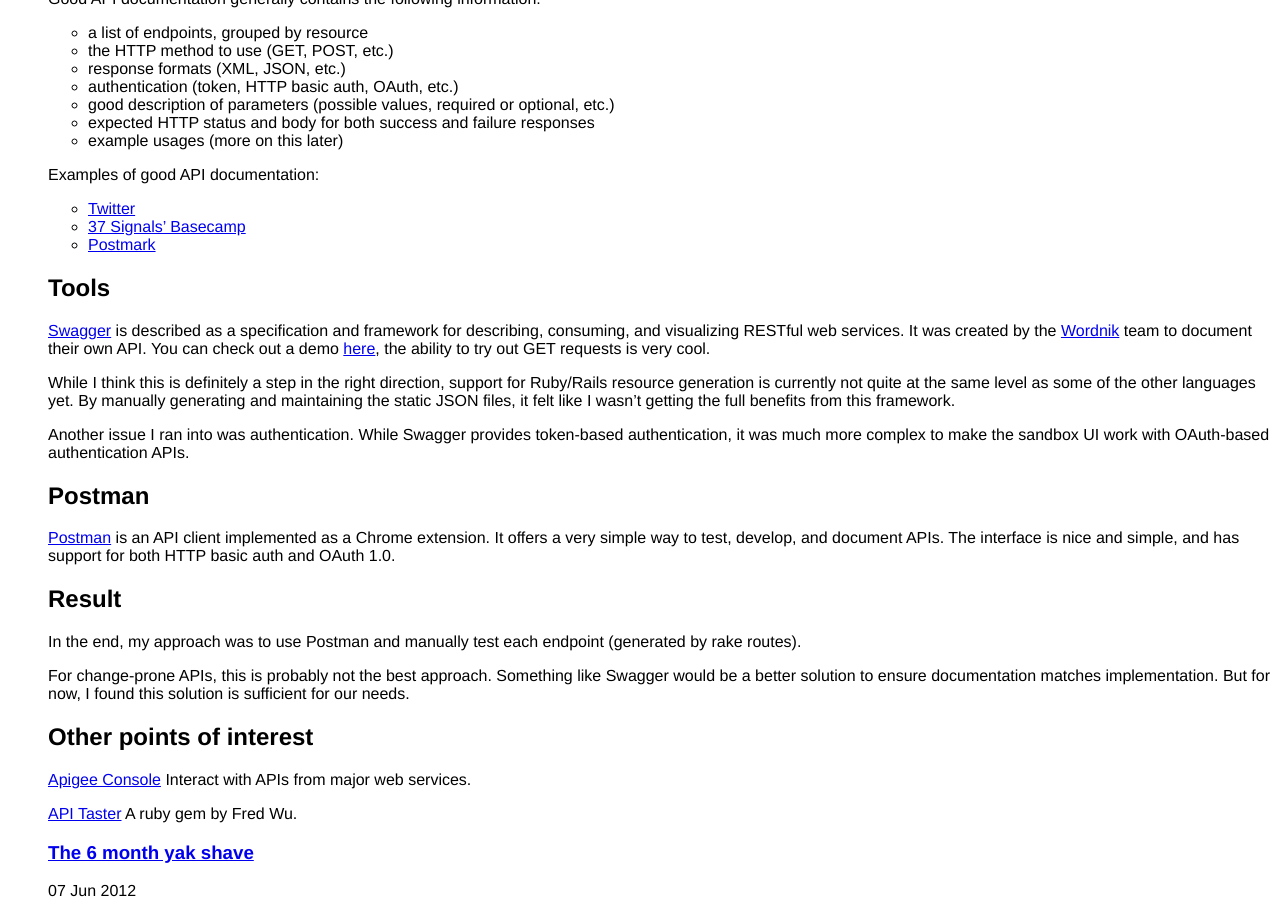
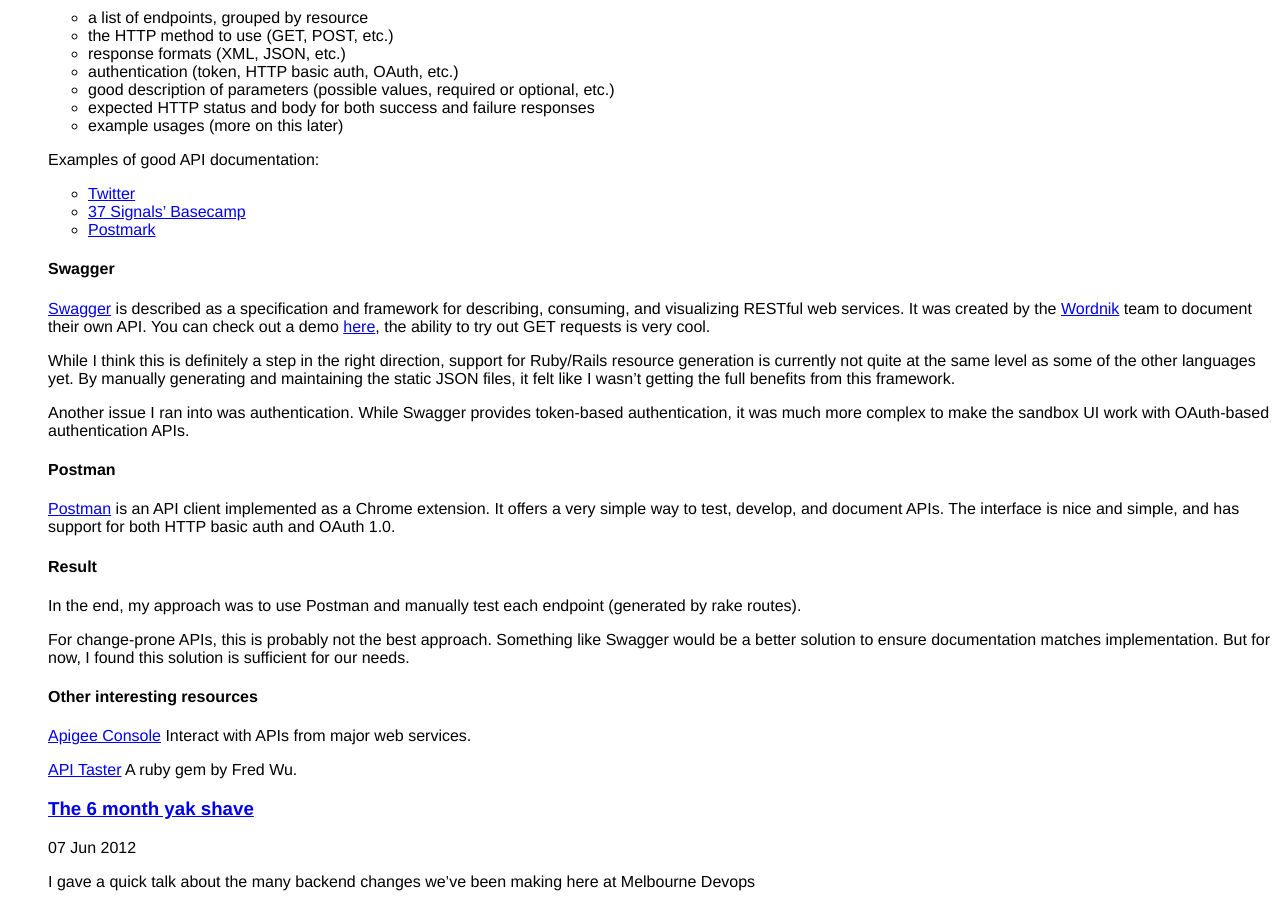
Before and after one commit to square-circle-triangle/square-circle-triangle.github.com, a Jekyll site: the page built from index.html, in a window 1280 px wide and 900 px high, scrolled down 357 px. Built offline with Jekyll 4.4.1, drawn with Linux system fonts in a browser that asks for light colours; Markdown is read by kramdown in place of the engine named in the settings.

Commit message:
update post

```diff
--- a/_posts/2012-07-18-documenting-apis.markdown
+++ b/_posts/2012-07-18-documenting-apis.markdown
@@ -3,7 +3,7 @@ layout: post
 title: Documenting APIs
 ---
 
-## Background ##
+#### Background ####
 
 Documenting an API is tricky.
 
@@ -11,7 +11,7 @@ There is even a [startup](http://apiary.io/ "apiary.io") trying to solve this pr
 
 Recently I have been looking at various ways to document our APIs, I would like to share my experience and outcome.
 
-## What makes a good API documentation? ##
+#### What makes a good API documentation? ####
 
 Good API documentation generally contains the following information:
 
@@ -29,22 +29,22 @@ Examples of good API documentation:
 - [37 Signals' Basecamp](https://github.com/37signals/bcx-api)
 - [Postmark](http://developer.postmarkapp.com/developer-build.html)
 
-## Tools ##
+#### Swagger ####
 [Swagger](http://swagger.wordnik.com/) is described as a specification and framework for describing, consuming, and visualizing RESTful web services. It was created by the [Wordnik](http://www.wordnik.com/) team to document their own API. You can check out a demo [here](http://petstore.swagger.wordnik.com/), the ability to try out GET requests is very cool.
 
 While I think this is definitely a step in the right direction, support for Ruby/Rails resource generation is currently not quite at the same level as some of the other languages yet. By manually generating and maintaining the static JSON files, it felt like I wasn't getting the full benefits from this framework.
 
 Another issue I ran into was authentication. While Swagger provides token-based authentication, it was much more complex to make the sandbox UI work with OAuth-based authentication APIs.
 
-## Postman ##
+#### Postman ####
 [Postman](https://chrome.google.com/webstore/detail/fdmmgilgnpjigdojojpjoooidkmcomcm) is an API client implemented as a Chrome extension. It offers a very simple way to test, develop, and document APIs. The interface is nice and simple, and has support for both HTTP basic auth and OAuth 1.0.
 
-## Result ##
+#### Result ####
 In the end, my approach was to use Postman and manually test each endpoint (generated by rake routes).
 
 For change-prone APIs, this is probably not the best approach. Something like Swagger would be a better solution to ensure documentation matches implementation. But for now, I found this solution is sufficient for our needs.
 
-## Other points of interest ##
+#### Other interesting resources ####
 [Apigee Console](https://apigee.com/console)
 Interact with APIs from major web services.
 
```
